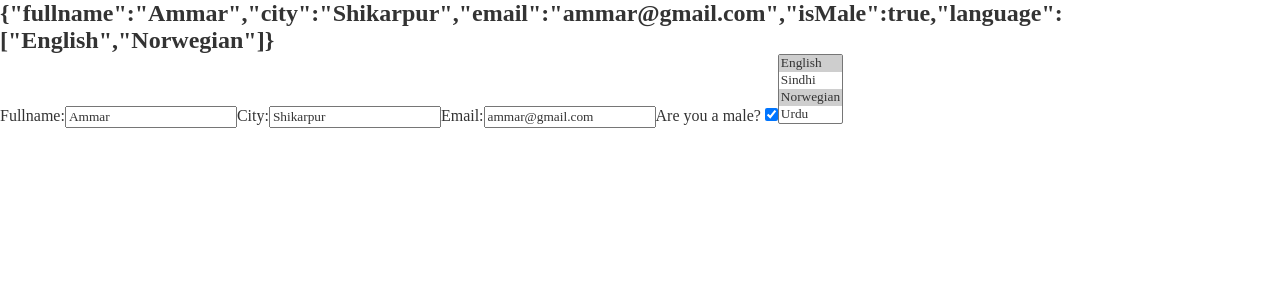
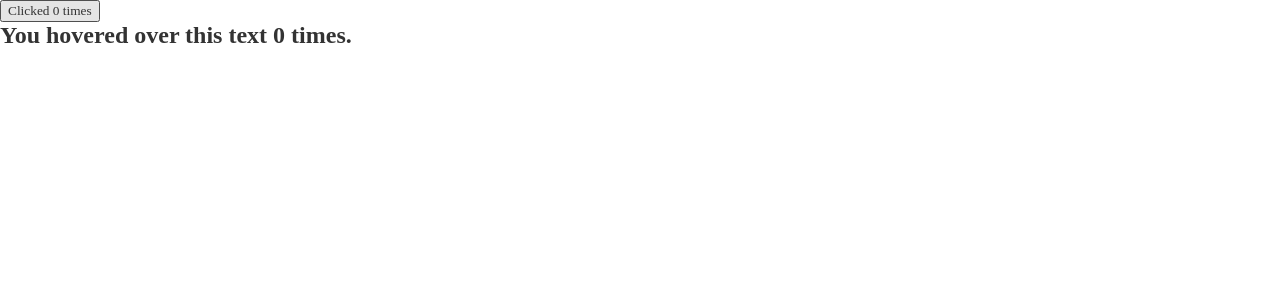
Before and after one commit to ammarlodhi255/enterprise_development, a React (Create React App) app in the folder react_app/: page / in a window 1280 px wide. Shown: the top 300 px of the page. Built offline with nearby package versions, Linux system fonts and the light colour scheme.

Commit message:
HOC demonstration

```diff
--- a/react_app/src/App.js
+++ b/react_app/src/App.js
@@ -2,6 +2,8 @@ import Navbar from './Navbar';
 import Home from './Home';
 import Welcome from './Welcome';
 import SignUp from './SignUp';
+import ClickCounter from './ClickCounter';
+import HoverCounter from './HoverCounter';
 import { BrowserRouter as Router, Route, Switch } from 'react-router-dom';
 
 function App() {
@@ -26,7 +28,10 @@ function App() {
     // </Router>
 
     <div className="App">
-      <SignUp />
+      {/* <SignUp /> */}
+
+      <ClickCounter />
+      <HoverCounter />
     </div>
   );
 }
--- /dev/null
+++ b/react_app/src/ClickCounter.js
@@ -0,0 +1,18 @@
+import React from 'react';
+import withCounter from './withCounter';
+
+class ClickCounter extends React.Component {
+    constructor(props) {
+        super(props);
+    }
+
+    render() {
+        const { count, incrementCount } = this.props;
+
+        return <>
+            <button onClick={ incrementCount }>Clicked { count } times</ button>
+        </>
+    }
+}
+
+export default withCounter(ClickCounter, 5);
--- /dev/null
+++ b/react_app/src/HoverCounter.js
@@ -0,0 +1,15 @@
+import React from 'react';
+import withCounter from './withCounter';
+
+class HoverCounter extends React.Component {
+    constructor(props) {
+        super(props);
+    }
+
+    render() {
+        const { count, incrementCount } = this.props;
+        return <h2 onMouseOver={incrementCount}>You hovered over this text { count } times.</h2>
+    }
+}
+
+export default withCounter(HoverCounter, 1);
--- /dev/null
+++ b/react_app/src/withCounter.js
@@ -0,0 +1,27 @@
+import React from 'react';
+
+const withCounter = (WrappedComponent, increments) => {
+    class WithCounter extends React.Component {
+        constructor(props) {
+            super(props);
+            this.state = {
+                count: 0
+            };
+        }
+
+        incrementCount = () => {
+            this.setState(prevState => ({ count: prevState.count + increments }));
+        }
+
+
+        render() {
+            return <>
+                <WrappedComponent count={this.state.count} incrementCount={this.incrementCount} />
+            </>
+        }
+    }
+
+    return WithCounter;
+}
+
+export default withCounter;
```
